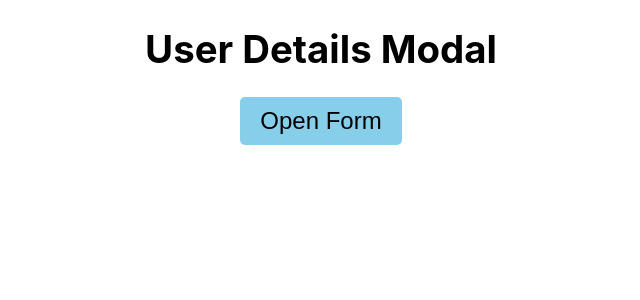
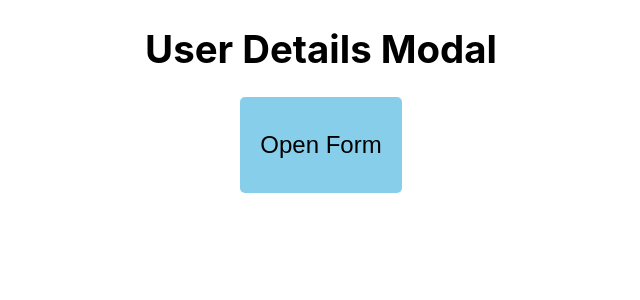
Before and after one commit to dharmendrakungsaiya/xmodal, a React (Create React App) app: page / in a window 1280 px wide. Shown: the top 300 px of the page, without its empty margins (319-959 px from the left). Built offline with nearby package versions, Linux system fonts and the light colour scheme.

Commit message:
issue fix WIP

```diff
--- a/src/App.js
+++ b/src/App.js
@@ -35,7 +35,7 @@
   return (
     <div className="App">
       <h1>User Details Modal</h1>
-      <button onClick={clickHandler}>Open Form</button>
+      <button onClick={clickHandler}><p>Open Form</p></button>
       {isOpen && (
         <div className="modal" onClick={closeHandler}>
           <div className="modal-content">
```
